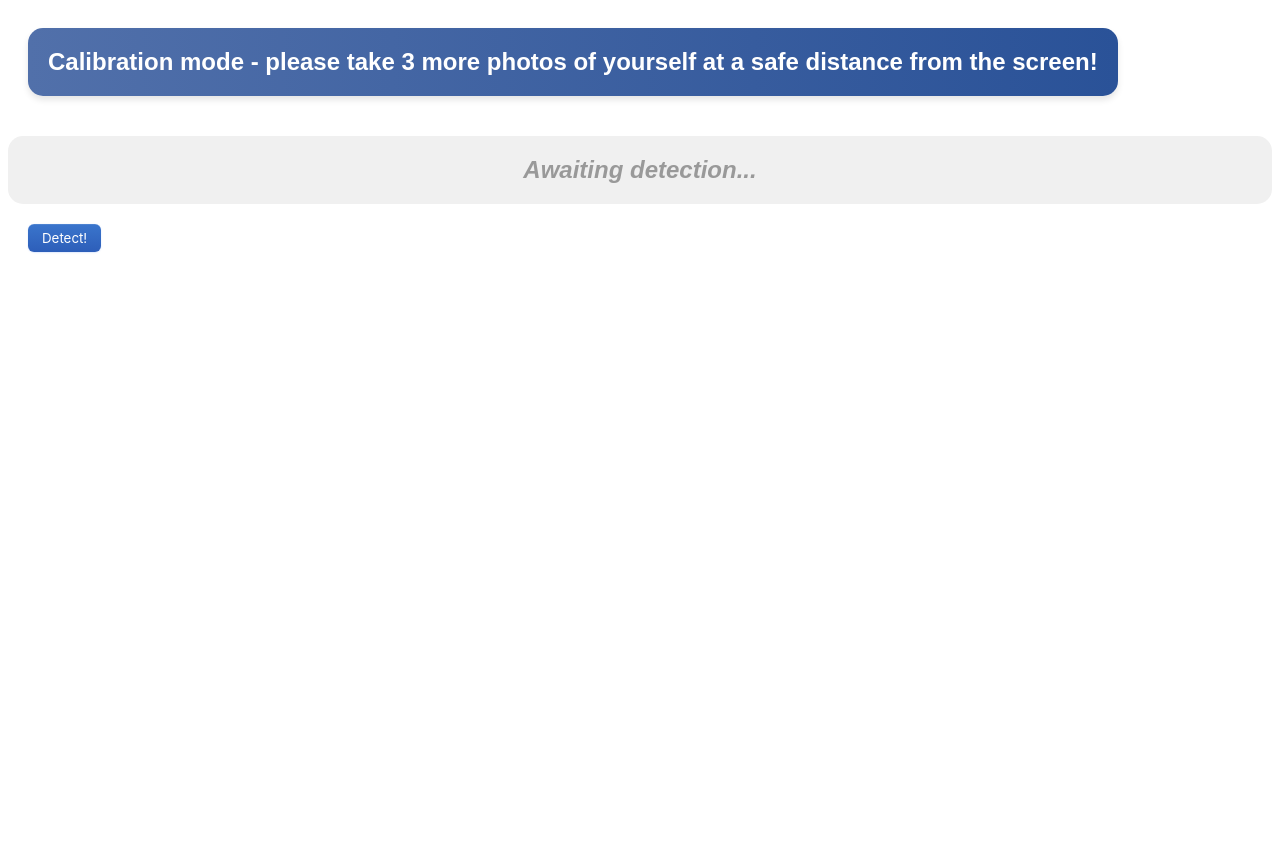
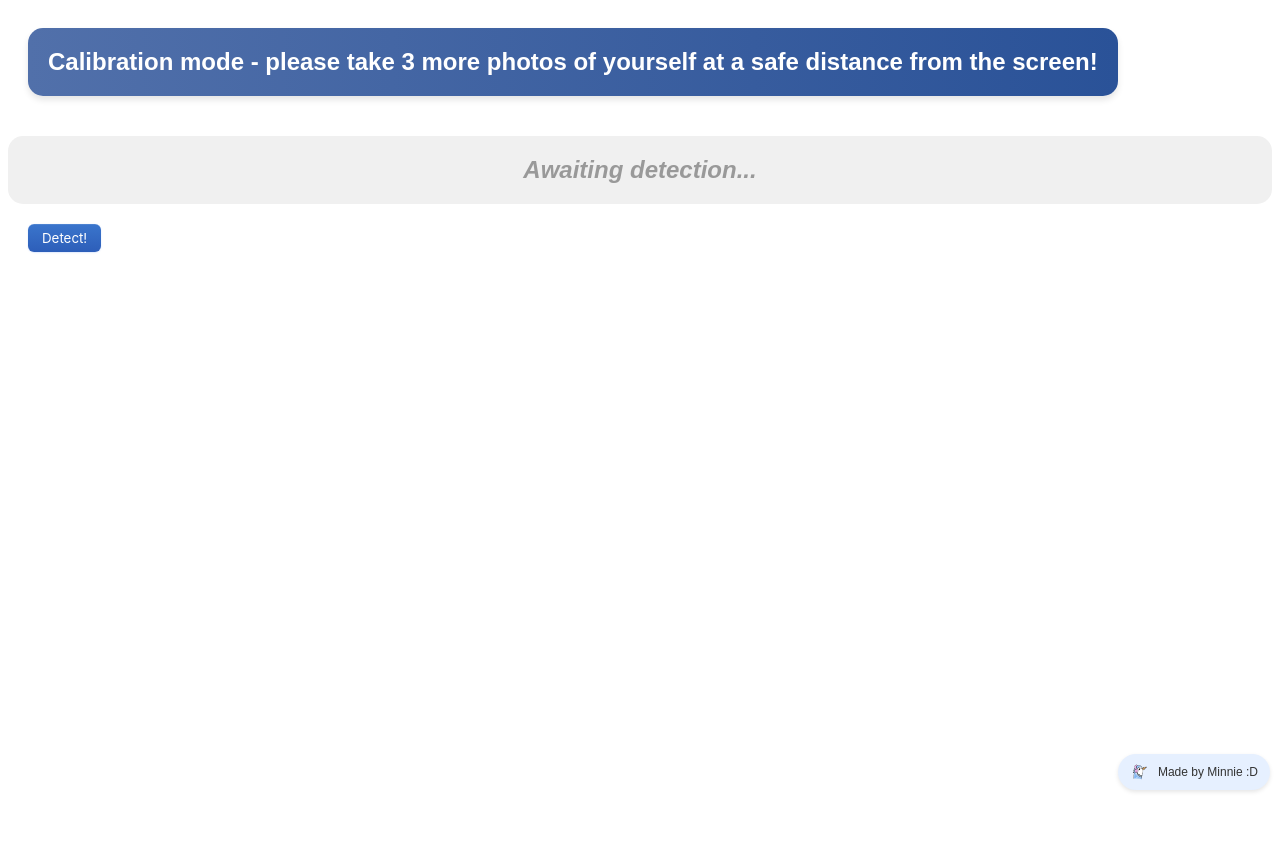
Before and after one commit to Coryn-Codes/screendistance, a plain HTML site: page index.html in a window 1280 px wide. Drawn offline with Linux system fonts and the light colour scheme.

Commit message:
styling for verdict

```diff
--- a/css.css
+++ b/css.css
@@ -101,3 +101,31 @@ canvas, video {
     margin: 20px auto;
     /*display: none; /* Hidden by default */
 }
+
+/* Fancier Made by Coryn Div */
+.made-by {
+    position: fixed; /* Fixed position */
+    bottom: 10px; /* 10px from the bottom */
+    right: 10px; /* 10px from the right */
+    background-color: #e6f0ff; /* Pale blue background */
+    color: #333333; /* Dark grey text */
+    padding: 8px 12px; /* Smaller padding */
+    border-radius: 20px; /* Rounded corners */
+    font-family: Arial, sans-serif; /* Font family */
+    font-size: 12px; /* Smaller font size */
+    box-shadow: 0 2px 4px rgba(0, 0, 0, 0.1); /* Subtle shadow */
+    display: flex; /* Flexbox for alignment */
+    align-items: center; /* Center items vertically */
+    gap: 8px; /* Space between image and text */
+    transition: transform 0.2s, box-shadow 0.2s; /* Smooth hover effect */
+}
+
+.made-by img {
+    width: 20px; /* Smaller image size */
+    height: 20px; /* Smaller image size */
+    border-radius: 50%; /* Circular image */
+}
+.made-by:hover {
+    transform: translateY(-2px); /* Slight lift on hover */
+    box-shadow: 0 4px 8px rgba(0, 0, 0, 0.2); /* Enhanced shadow on hover */
+}
--- a/hello.js
+++ b/hello.js
@@ -1,5 +1,5 @@
 // python -m http.server 8000
-// http://localhost:8000/hello.html
+// http://localhost:8000/
 // ref: https://codepen.io/mediapipe-preview/pen/OJByWQr?editors=1010
 // ctrl+F5 is clear cache refresh (just F5 doesnt do that)
 
--- a/index.html
+++ b/index.html
@@ -3,6 +3,7 @@
     <head>
         <meta charset = "utf-8">
         <link rel="stylesheet" href="css.css">
+        <link rel="icon" type="image/x-icon" href="coryn.png">
         <script src="hello.js" type="module"></script>
         <!--<script src="capture.js" type="module"></script>-->
         <script src="https://cdn.jsdelivr.net/npm/@mediapipe/tasks-vision/vision_bundle.js"
@@ -45,10 +46,10 @@
             <video id="camera_preview_id" autoplay></video>
         </div>
 
-
-        <br>
-        <lb></lb>
-
+        <div class="made-by">
+            <img src="coryn.png" alt="Coryn's Icon"> <!-- Add your image here -->
+            Made by Minnie :D
+        </div>
 
     </body>
 </html>
```
Also changed, not shown: coryn.jpg (added), coryn.png (added).
